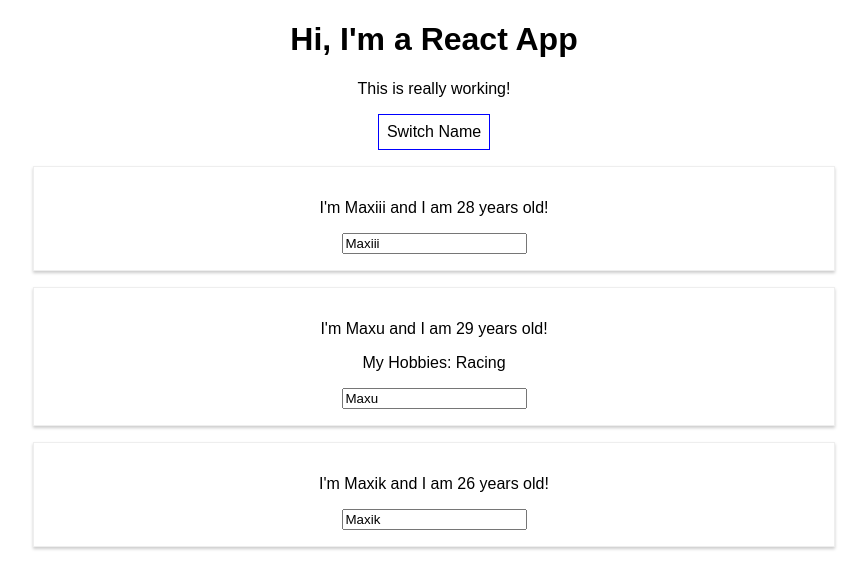
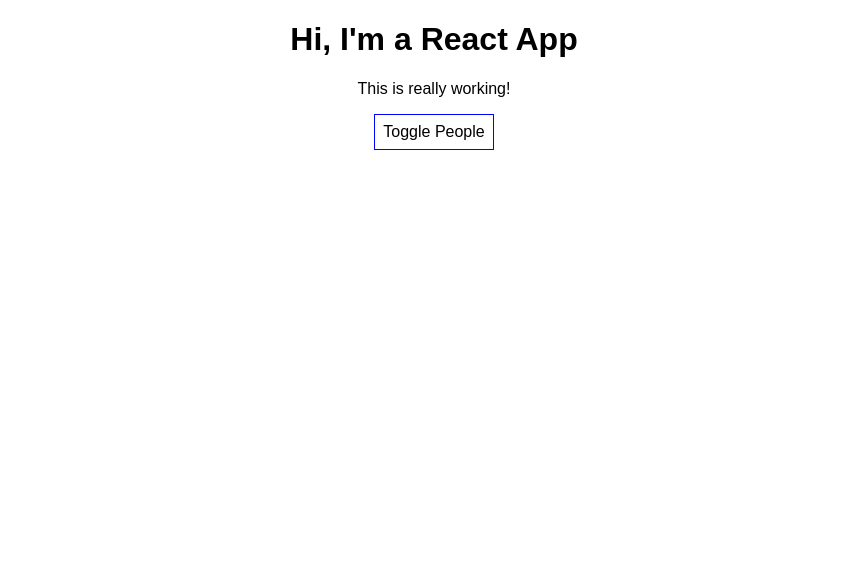
Before and after one commit to Graitavicius/reactBasicss, a React (Create React App) app: page / in a window 1280 px wide. Shown: the top 588 px of the page, without its empty margins (206-1073 px from the left). Built offline with nearby package versions, Linux system fonts and the light colour scheme.

Commit message:
added list

```diff
--- a/src/App.js
+++ b/src/App.js
@@ -4,32 +4,35 @@ import Person from "./Person/Person";
 
 class App extends Component {
   state = {
-    persons: [
-      { name: "Maxiii", age: 28 },
-      { name: "Maxu", age: 29 },
-      { name: "Maxik", age: 26 },
+    people: [
+      { id: "asdasdasgfasg", name: "Maxiii", age: 28 },
+      { id: "kaldlbfdmb", name: "Maxu", age: 29 },
+      { id: "dbmcxbsflg", name: "Maxik", age: 26 },
     ],
     otherState: "some other value",
-  };
-
-  switchNameHandler = (newName) => {
-    this.setState({
-      persons: [
-        { name: newName, age: 28 },
-        { name: "Manu", age: 29 },
-        { name: "Maxik", age: 29 },
-      ],
-    });
+    showPeople: false,
   };
 
   nameChangedHandler = (event) => {
     this.setState({
-      persons: [
+      people: [
         { name: "Max", age: 28 },
         { name: event.target.value, age: 29 },
         { name: "Maxik", age: 26 },
       ],
     });
+  };
+
+  deletePersonHandler = (personIndex) => {
+    //const people = this.state.people.slice();
+    const people = [...this.state.people];
+    people.splice(personIndex, 1);
+    this.setState({ people: people });
+  };
+
+  togglePeopleHandler = () => {
+    const doesShow = this.state.showPeople;
+    this.setState({ showPeople: !doesShow });
   };
 
   render() {
@@ -40,32 +43,34 @@ class App extends Component {
       padding: "8px",
       cursor: "pointer",
     };
+
+    let people = null;
+
+    if (this.state.showPeople) {
+      people = (
+        <div>
+          {this.state.people.map((person, index) => {
+            return (
+              <Person
+                click={() => this.deletePersonHandler(index)}
+                name={person.name}
+                age={person.age}
+                key={person.id}
+              />
+            );
+          })}
+        </div>
+      );
+    }
+
     return (
       <div className="App">
         <h1>Hi, I'm a React App</h1>
         <p>This is really working!</p>
-        <button
-          style={style}
-          onClick={() => this.switchNameHandler("MAAAAAAAAAAX")}
-        >
-          Switch Name
+        <button style={style} onClick={this.togglePeopleHandler}>
+          Toggle People
         </button>
-        <Person
-          name={this.state.persons[0].name}
-          age={this.state.persons[0].age}
-        />
-        <Person
-          name={this.state.persons[1].name}
-          age={this.state.persons[1].age}
-          click={this.switchNameHandler.bind(this, "max")}
-          changed={this.nameChangedHandler}
-        >
-          My Hobbies: Racing
-        </Person>
-        <Person
-          name={this.state.persons[2].name}
-          age={this.state.persons[2].age}
-        />
+        {people}
       </div>
     );
   }
```
